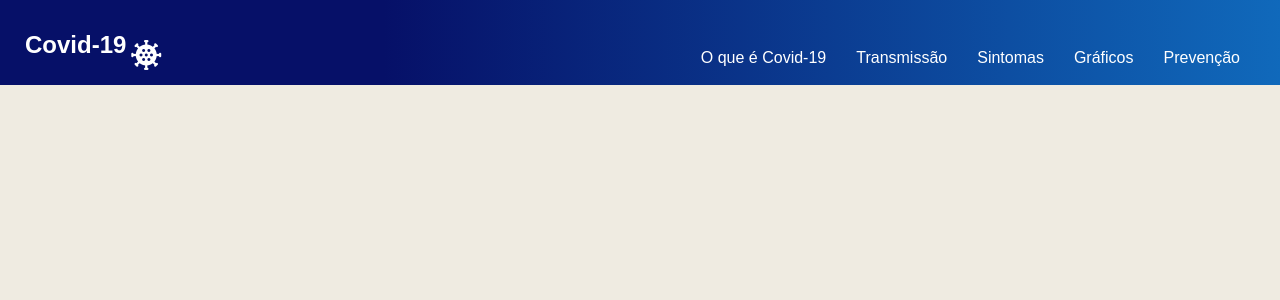
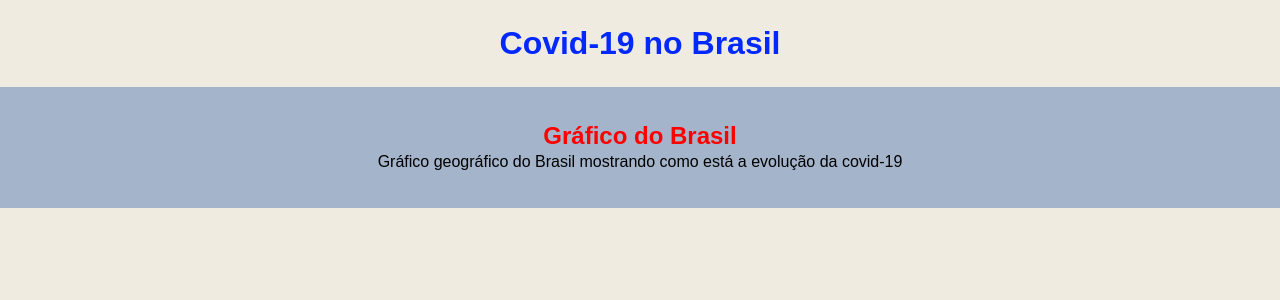
Before and after one commit to RamonBosi/Projetos-React, a React (Create React App) app in the folder projetos/: page / in a window 1280 px wide. Shown: the top 300 px of the page. Built offline with nearby package versions, Linux system fonts and the light colour scheme.

Commit message:
Project "Covid-19"
building the graphics

```diff
--- /dev/null
+++ b/projetos/src/Projects/Covid-19/components/Main/components/Graphics/components/BrazilGraphic/index.js
@@ -0,0 +1,13 @@
+import { Content } from './styles'
+
+export default function BrazilGraphic(){
+    return(
+        <section>
+            <header><h2>Gráfico do Brasil</h2></header>
+            <section>
+                <p>Gráfico geográfico do Brasil mostrando como está a evolução da covid-19</p>
+                <div></div>
+            </section>
+        </section>
+    )
+}
--- /dev/null
+++ b/projetos/src/Projects/Covid-19/components/Main/components/Graphics/components/BrazilGraphic/styles.js
@@ -0,0 +1,5 @@
+import styled from 'styled-components'
+
+export const Content = styled.section`
+
+`
--- /dev/null
+++ b/projetos/src/Projects/Covid-19/components/Main/components/Graphics/index.js
@@ -0,0 +1,12 @@
+import { Content } from './styles'
+import BrazilGraphic from './components/BrazilGraphic'
+
+export default function Graphics(){
+    return(
+        <article>
+            <div>
+                <BrazilGraphic/>
+            </div>
+        </article>
+    )
+}
--- /dev/null
+++ b/projetos/src/Projects/Covid-19/components/Main/components/Graphics/styles.js
@@ -0,0 +1,5 @@
+import styled from 'styled-components'
+
+export const Content = styled.article`
+
+`
--- a/projetos/src/Projects/Covid-19/components/Main/index.js
+++ b/projetos/src/Projects/Covid-19/components/Main/index.js
@@ -1,18 +1,20 @@
 import { MainContext } from './styles'
-import WhatIsCovid19 from './components/WhatIsCovid19'
-import Streaming from './components/Streaming'
-import Symptoms from './components/Symptoms'
-import Prevention from './components/Prevention'
+// import WhatIsCovid19 from './components/WhatIsCovid19'
+// import Streaming from './components/Streaming'
+// import Symptoms from './components/Symptoms'
+// import Prevention from './components/Prevention'
+import Graphics from './components/Graphics'
 
 export default function CreateMain(){
     return(
        <main>
            <MainContext>
                 <h1>Covid-19 no Brasil</h1>
-                <WhatIsCovid19/>
+                {/* <WhatIsCovid19/>
                 <Streaming/>
                 <Symptoms/>
-                <Prevention/>
+                <Prevention/> */}
+                <Graphics/>
            </MainContext>
        </main>
     )
--- a/projetos/src/Projects/Covid-19/index.js
+++ b/projetos/src/Projects/Covid-19/index.js
@@ -1,14 +1,14 @@
 import { GlobalStyles } from "./GlobalStyles"
-import Menu from './components/Menu'
-// import Main from './components/Main'
+// import Menu from './components/Menu'
+import Main from './components/Main'
 // import Footer from './components/Footer'
 
 export default function Covid19(){
     return (
         <>
             <GlobalStyles/>
-            <Menu/>
-            {/* <Main/> */}
+            {/* <Menu/> */}
+            <Main/>
             {/* <Footer/> */}
         </>
     )
```
